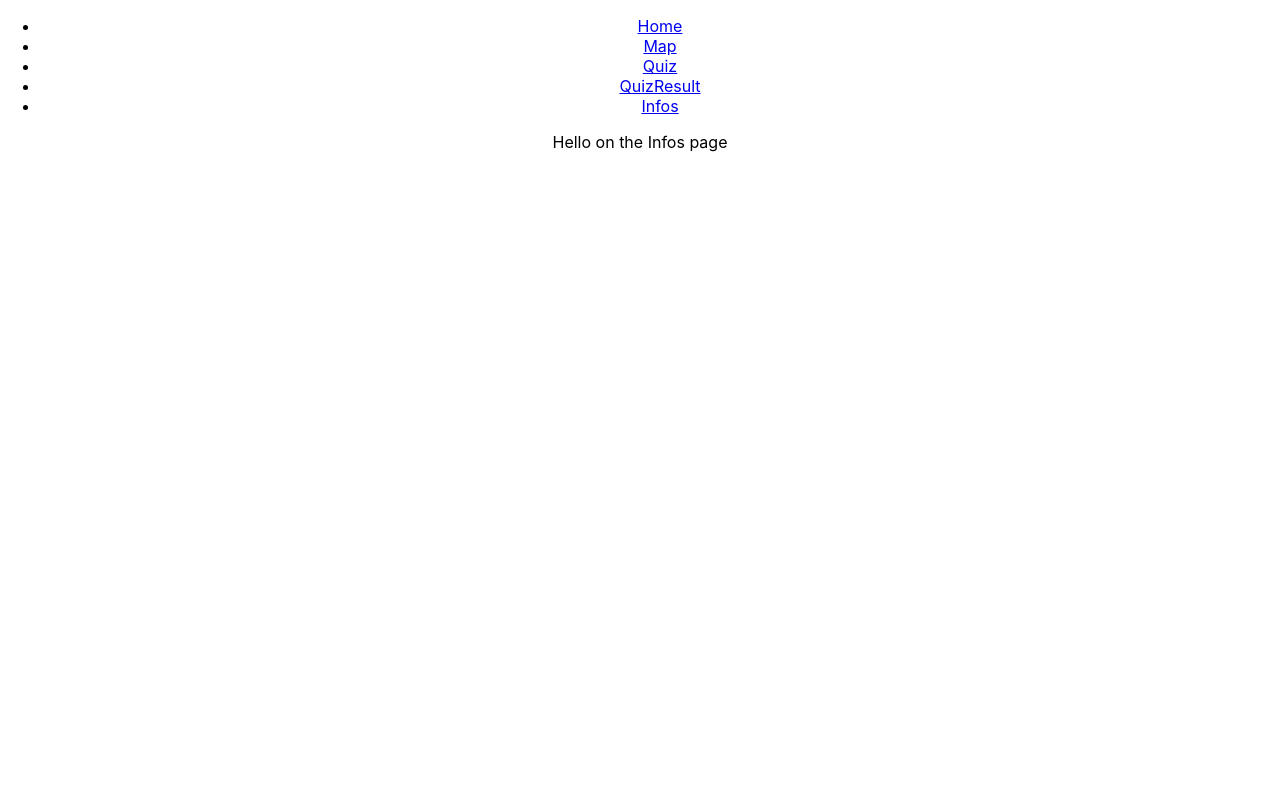
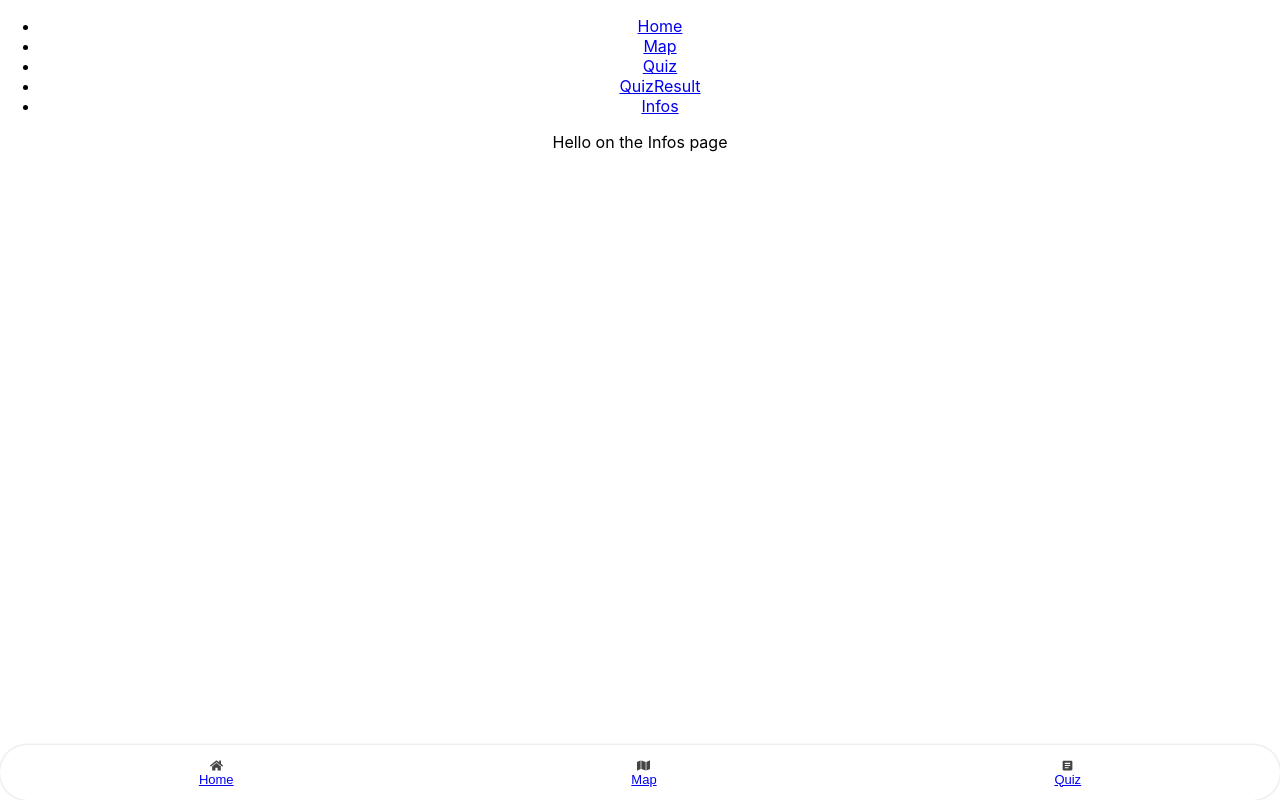
Before and after one commit to WildCodeSchool/2022-03-JS-Toulouse-project-2-actio, a React (Vite) app in the folder frontend/: page /Infos in a window 1280 px wide. Built offline with nearby package versions, Linux system fonts and the light colour scheme.

Commit message:
added navbar

```diff
--- a/frontend/package.json
+++ b/frontend/package.json
@@ -14,6 +14,7 @@
     "leaflet": "^1.7.1",
     "react": "^17.0.2",
     "react-dom": "^17.0.2",
+    "react-icons": "^4.3.1",
     "react-leaflet": "^3.2.5",
     "react-router-dom": "^6.3.0"
   },
--- a/frontend/src/App.jsx
+++ b/frontend/src/App.jsx
@@ -10,6 +10,7 @@ import Quiz from "./pages/Quiz";
 import QuizResult from "./pages/QuizResult";
 import Infos from "./pages/Infos";
 import "./App.css";
+import Navbar from "./pages/Navbar";
 
 function App() {
   return (
@@ -41,6 +42,7 @@ function App() {
           <Route path="/QuizResult" element={<QuizResult />} />
           <Route path="/Infos" element={<Infos />} />
         </Routes>
+        <Navbar />
       </div>
     </Router>
   );
--- /dev/null
+++ b/frontend/src/pages/Navbar.css
@@ -0,0 +1,36 @@
+body {
+  margin: 0 0 55px 0;
+}
+
+.nav {
+  position: fixed;
+  bottom: 0;
+  width: 100%;
+  height: 55px;
+  border-radius: 100px;
+  box-shadow: 0 0 3px rgba(0, 0, 0, 0.2);
+  background-color: #ffffff;
+  display: flex;
+  overflow-x: auto;
+}
+
+.nav__link {
+  display: flex;
+  flex-direction: column;
+  align-items: center;
+  justify-content: center;
+  flex-grow: 1;
+  min-width: 50px;
+  overflow: hidden;
+  white-space: nowrap;
+  font-family: sans-serif;
+  font-size: 13px;
+  color: #444444;
+  text-decoration: none;
+  -webkit-tap-highlight-color: transparent;
+  transition: background-color 0.1s ease-in-out;
+}
+
+.nav__link:hover {
+  background-color: #FFC857;
+}
--- /dev/null
+++ b/frontend/src/pages/Navbar.jsx
@@ -0,0 +1,30 @@
+import React from "react";
+import { NavLink } from "react-router-dom";
+import "./Navbar.css";
+import { FaHome, FaMap } from "react-icons/fa";
+import { MdArticle } from "react-icons/md";
+
+export default function Navbar() {
+  return (
+    <nav className="nav">
+      <li className="nav__link">
+        <FaHome />
+        <NavLink className="nav__text" to="/">
+          Home
+        </NavLink>
+      </li>
+      <li className="nav__link">
+        <FaMap />
+        <NavLink className="nav__text" to="/map">
+          Map
+        </NavLink>
+      </li>
+      <li className="nav__link">
+        <MdArticle />
+        <NavLink className="nav__text" to="/Quiz">
+          Quiz
+        </NavLink>
+      </li>
+    </nav>
+  );
+}
```
Also changed, not shown: 1 other file (tests, documents, lock files or other folders).
